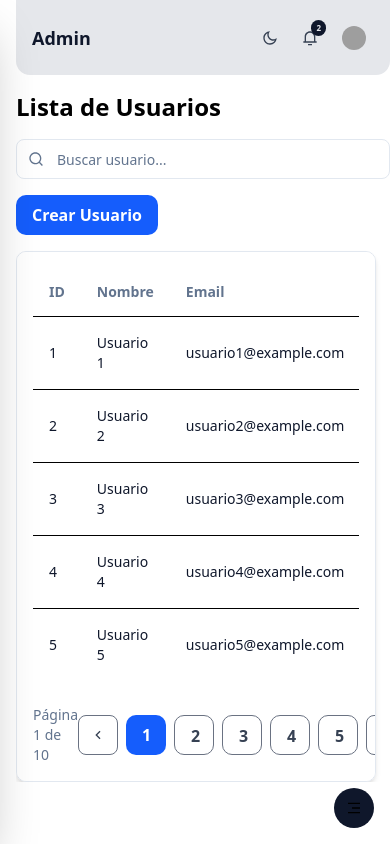
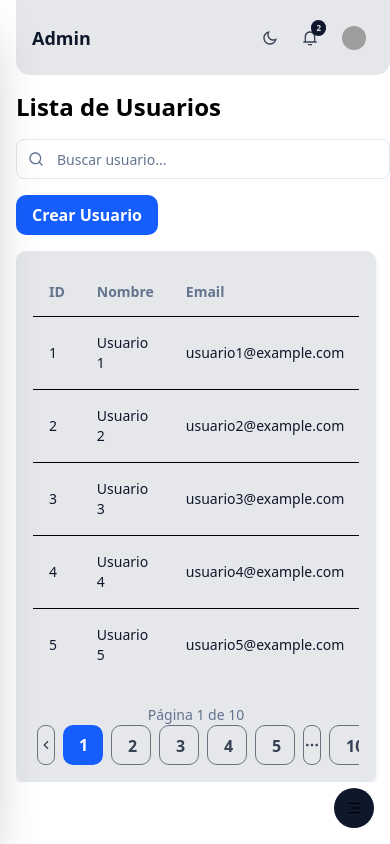
Before and after one commit to DaniLucano10/admin-chanel, a React (Vite) app: page /users in a window 390 px wide. Built offline with nearby package versions, Linux system fonts and the light colour scheme; grey boxes are pictures that could not be loaded.

Commit message:
modificando el color

```diff
--- a/src/components/tables/UserTable.jsx
+++ b/src/components/tables/UserTable.jsx
@@ -21,7 +21,7 @@ export const UserTable = ({ users, currentPage, onPageChange }) => {
   const currentTableData = users.slice(firstPageIndex, lastPageIndex);
 
   return (
-    <div className="w-[360px] md:w-full overflow-x-auto bg-card p-4 rounded-lg shadow-md border border-border">
+    <div className="w-[360px] md:w-full overflow-x-auto bg-gray-200 dark:bg-card p-4 rounded-lg shadow-md border border-border">
       <Table>
         <TableHeader>
           <TableRow>
--- a/src/components/ui/table/Pagination.jsx
+++ b/src/components/ui/table/Pagination.jsx
@@ -87,11 +87,11 @@ export const Pagination = ({
   let lastPage = paginationRange[paginationRange.length - 1];
 
   return (
-    <div className={cn("flex items-center justify-between", className)}>
+    <div className={cn("flex items-center flex-col md:flex-row justify-between", className)}>
       <p className="text-sm text-muted-foreground">
         Página {currentPage} de {lastPage}
       </p>
-      <div className="flex items-center gap-2">
+      <div className="flex items-center gap-2 overflow-x-auto max-w-full scrollbar-none px-1">
         <IconButton
           onClick={onPrevious}
           disabled={currentPage === 1}
```
